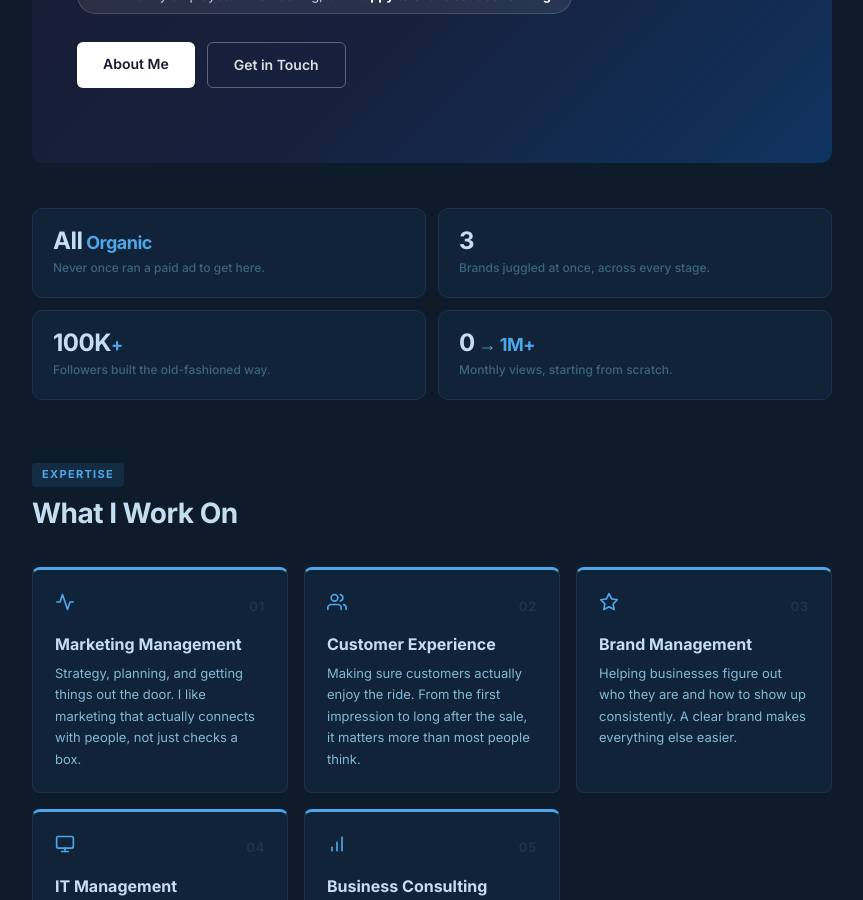
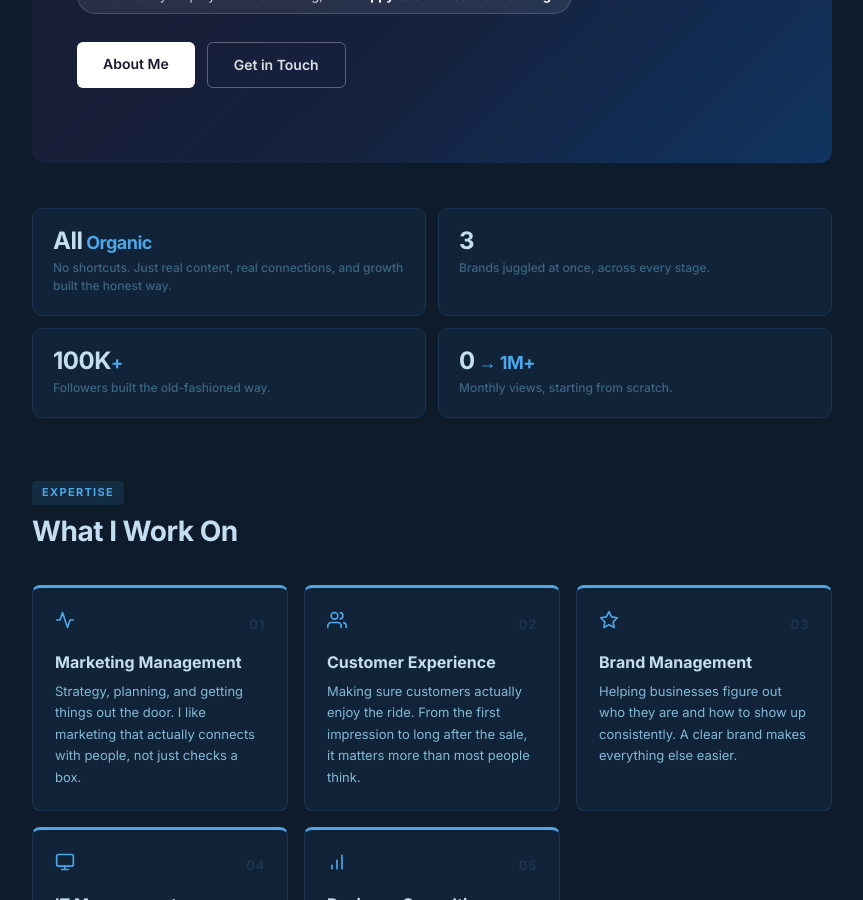
Before and after one commit to haye8277/haye8277.github.io, a Jekyll site: the page built from index.html, in a window 1280 px wide and 900 px high, scrolled down 500 px. Shown: the whole window, without its empty margins (208-1071 px from the left). Built offline with Jekyll 4.4.1, drawn with Linux system fonts in a browser that asks for light colours.

Commit message:
Update All Organic stat label copy
Co-Authored-By: Claude Sonnet 4.6 <noreply@anthropic.com>

```diff
--- a/index.html
+++ b/index.html
@@ -25,7 +25,7 @@ title: Meet Kneejar
 <div class="ri-stats">
   <div class="ri-stat">
     <span class="ri-stat-number">All<span class="ri-stat-plus"> Organic</span></span>
-    <span class="ri-stat-label">Never once ran a paid ad to get here.</span>
+    <span class="ri-stat-label">No shortcuts. Just real content, real connections, and growth built the honest way.</span>
   </div>
   <div class="ri-stat">
     <span class="ri-stat-number">3</span>
```
